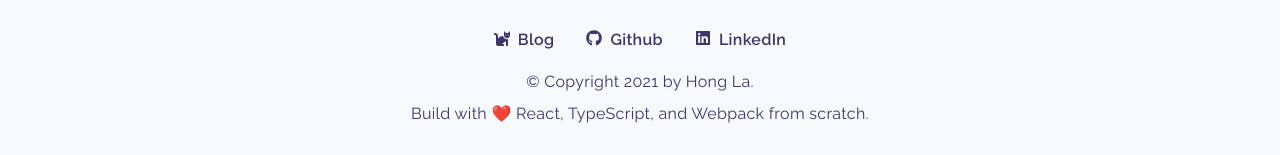
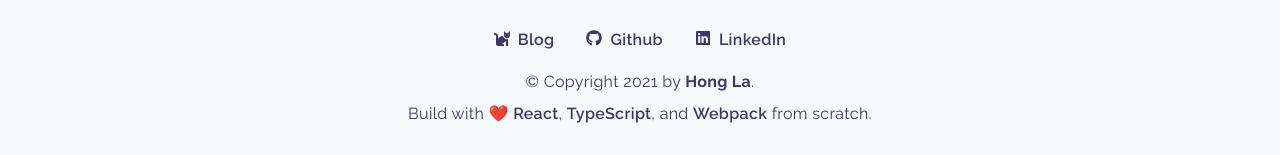
Before and after one commit to honglax/hong-la-personal-site, a React app: page / in a window 1280 px wide. Shown: the part 2733-2888 px from the top of the page. Built offline with nearby package versions, Linux system fonts and the light colour scheme.

Commit message:
Fix spelling and refactor some code

```diff
--- a/src/components/Footer/index.tsx
+++ b/src/components/Footer/index.tsx
@@ -1,8 +1,10 @@
+// @ts-nocheck
 import React from 'react'
 import { IconType } from 'react-icons'
 import { FaCat, FaGithub, FaLinkedin } from 'react-icons/fa'
 import styled, { StyledComponent } from 'styled-components'
 import { Translation } from 'react-i18next'
+import parse from 'html-react-parser'
 import { colorPink } from '@/constant'
 
 type SocialData = {
@@ -60,6 +62,12 @@ const FooterText: StyledComponent<'p', any, {}, never> = styled.p`
   &:not(:last-child) {
     margin-bottom: 0.5rem;
   }
+
+  a {
+    text-decoration: none;
+    color: inherit;
+    font-weight: 600;
+  }
 `
 
 const socialData: SocialData[] = [
@@ -101,8 +109,8 @@ const Footer = () => (
             </SocialButton>
           ))}
         </div>
-        <FooterText>© {t('footer.copyright')}</FooterText>
-        <FooterText>{t('footer.content')}</FooterText>
+        <FooterText>© {parse(t('footer.copyright'))}</FooterText>
+        <FooterText>{parse(t('footer.content'))}</FooterText>
       </FooterWrapper>
     )}
   </Translation>
--- a/src/components/InfoBlock/index.tsx
+++ b/src/components/InfoBlock/index.tsx
@@ -1,7 +1,7 @@
 import React, { useContext } from 'react'
 import styled, { StyledComponent } from 'styled-components'
 import parse from 'html-react-parser'
-import { colorPink, colorWhite } from '@/constant'
+import { colorPink } from '@/constant'
 import { ThemeContext } from '@/context'
 import { IconType } from 'react-icons'
 
@@ -14,7 +14,7 @@ export type InfoProps = {
 
 const BlockWrapper: StyledComponent<'div', any, {}, never> = styled.div`
   width: calc(100% / 3);
-  background-color: ${colorWhite};
+  background-color: transparent;
   display: flex;
   flex-flow: column nowrap;
   margin: 1rem 0.75rem;
@@ -23,10 +23,6 @@ const BlockWrapper: StyledComponent<'div', any, {}, never> = styled.div`
   border: 1px solid ${colorPink};
   align-items: center;
   justify-content: flex-start;
-
-  &.dark {
-    background-color: transparent;
-  }
 
   @media only screen and (max-width: 767px) {
     width: 100%;
--- a/src/i18n/locales/en/translation.json
+++ b/src/i18n/locales/en/translation.json
@@ -74,7 +74,7 @@
     }
   },
   "footer": {
-    "copyright": "Copyright 2021 by Hong La.",
-    "content": "Build with ❤️ React, TypeScript, and Webpack from scratch."
+    "copyright": "Copyright 2021 by <b>Hong La</b>.",
+    "content": "Build with ❤️ <a href='https://reactjs.org/' target='_blank' rel='noopener noreferrer'>React</a>,&nbsp;<a href='https://www.typescriptlang.org/' target='_blank' rel='noopener noreferrer'>TypeScript</a>, and <a href='https://webpack.js.org/' target='_blank' rel='noopener noreferrer'>Webpack</a> from scratch."
   }
 }
--- a/src/i18n/locales/vi/translation.json
+++ b/src/i18n/locales/vi/translation.json
@@ -74,7 +74,7 @@
     }
   },
   "footer": {
-    "copyright": "Bản quyền nội dung thuộc về Lã Xuân Hồng.",
-    "content": "Website được tạo ra với ❤️ dành cho React, TypeScript, và Webpack."
+    "copyright": "Bản quyền nội dung thuộc về <b>Lã Xuân Hồng</b>.",
+    "content": "Website được tạo ra với ❤️ dành cho <a href='https://reactjs.org/' target='_blank' rel='noopener noreferrer'>React</a>,&nbsp;<a href='https://www.typescriptlang.org/' target='_blank' rel='noopener noreferrer'>TypeScript</a> và <a href='https://webpack.js.org/' target='_blank' rel='noopener noreferrer'>Webpack</a>."
   }
 }
```
